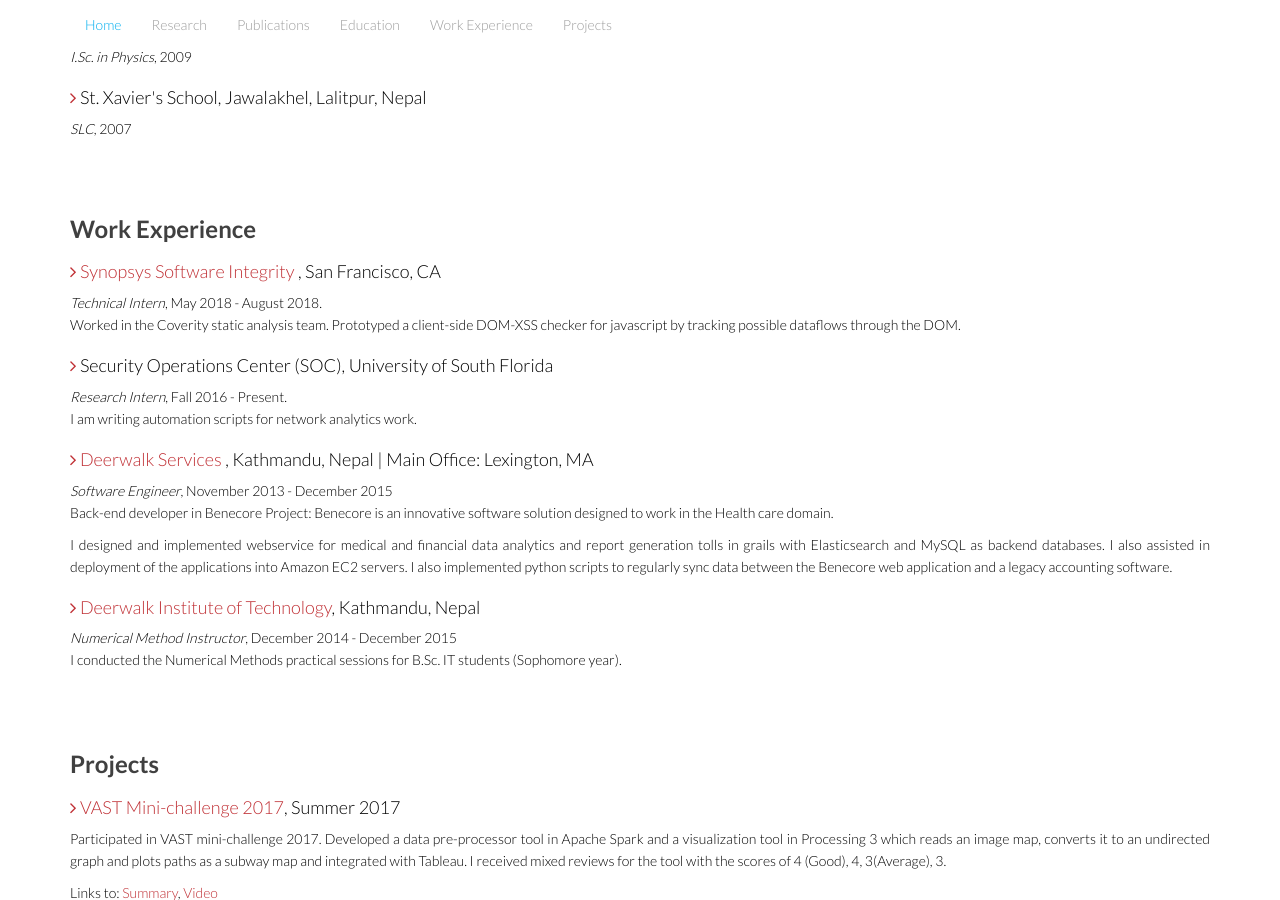
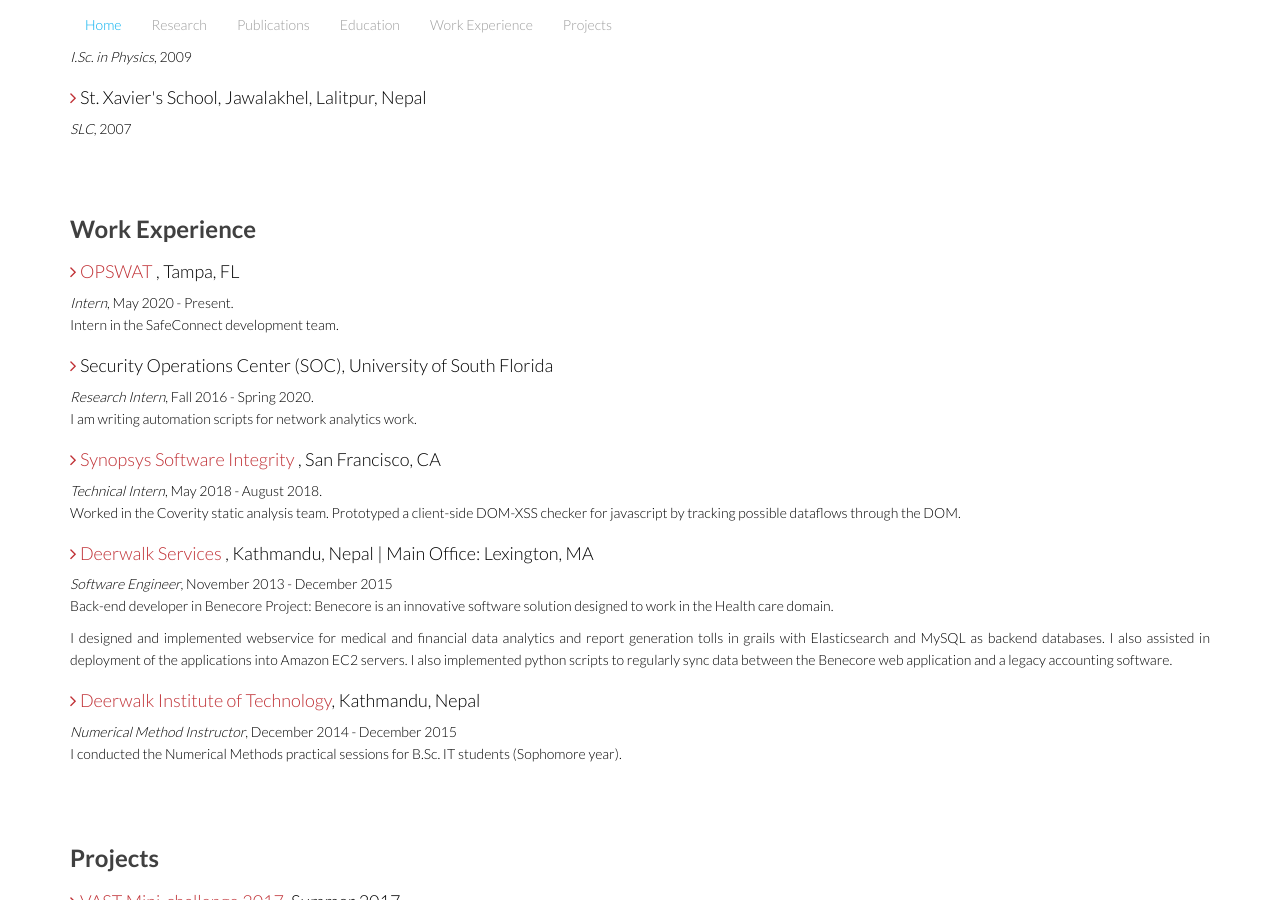
Before and after one commit to anwesht/anwesht.github.io, a Jekyll site: the page built from index.md, in a window 1280 px wide and 900 px high, scrolled down 1522 px. Built offline with Jekyll 4.4.1, drawn with Linux system fonts in a browser that asks for light colours.

Commit message:
Updated with opswat experience.
updated resume.

Moved USF SOC above Synopsis.

```diff
--- a/_includes/sections/aboutme.html
+++ b/_includes/sections/aboutme.html
@@ -174,6 +174,25 @@
         <ul class="elements">
           <li class="wow fadeInUp" data-wow-duration="900ms" data-wow-delay="100ms">
             <h3><i class="fa fa-angle-right red"></i>
+              <a href="https://www.opswat.com/solutions" target="_blank">
+                  OPSWAT
+              </a>, Tampa, FL</h3>
+            <span class="italic">Intern</span>, May 2020 - Present.
+            <p class="text-justify" >
+                Intern in the SafeConnect development team.
+            </p>
+          </li>
+
+          <li class="wow fadeInUp" data-wow-duration="900ms" data-wow-delay="200ms">
+              <h3><i class="fa fa-angle-right red"></i> Security Operations Center (SOC), University of South Florida </h3>
+              <span class="italic">Research Intern</span>, Fall 2016 - Spring 2020.
+              <p class="text-justify" >
+                  I am writing automation scripts for network analytics work.
+              </p>
+          </li>
+
+          <li class="wow fadeInUp" data-wow-duration="900ms" data-wow-delay="100ms">
+            <h3><i class="fa fa-angle-right red"></i>
               <a href="https://www.synopsys.com/software-integrity/security-testing/static-analysis-sast.html" target="_blank">
                 Synopsys Software Integrity
               </a>, San Francisco, CA </h3>
@@ -184,13 +203,6 @@
             </p>
           </li>
 
-          <li class="wow fadeInUp" data-wow-duration="900ms" data-wow-delay="200ms">
-            <h3><i class="fa fa-angle-right red"></i> Security Operations Center (SOC), University of South Florida </h3>
-            <span class="italic">Research Intern</span>, Fall 2016 - Present.
-            <p class="text-justify" >
-              I am writing automation scripts for network analytics work.
-            </p>
-          </li>
 
           <li class="wow fadeInUp" data-wow-duration="800ms" data-wow-delay="300ms">
             <h3>
```
Also changed, not shown: 1 other file.
